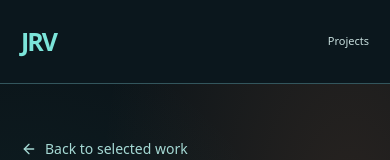
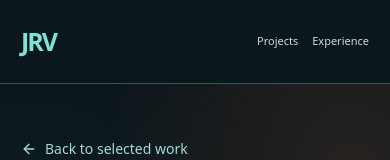
Before and after one commit to bonvallite/developer-portfolio, a Next.js app: page /cartoncloud-integration in a window 390 px wide. Shown: the top 160 px of the page. Built offline with nearby package versions, Linux system fonts and the light colour scheme.

Commit message:
fix(mobile): keep both Projects and Experience accessible in CartonCloud header

```diff
--- a/app/cartoncloud-integration/cartoncloud-showcase.css
+++ b/app/cartoncloud-integration/cartoncloud-showcase.css
@@ -145,6 +145,9 @@
   .cc-page .brand strong{font-size:25px}
   .cc-page .brand span{font-size:8px;letter-spacing:.6px}
   .cc-page .header nav{gap:14px;font-size:11px}
+  /* Override the legacy global mobile nav that hides the second link. Both
+     Projects and Experience remain directly accessible in this case study. */
+  .cc-page .header nav a:nth-child(2){display:inline-flex}
   .cc-page .hero h1{font-size:47px;line-height:1.06}
   .cc-page .hero-bottom p{font-size:15px}
   .cc-page .hero-tags{gap:6px}
```
